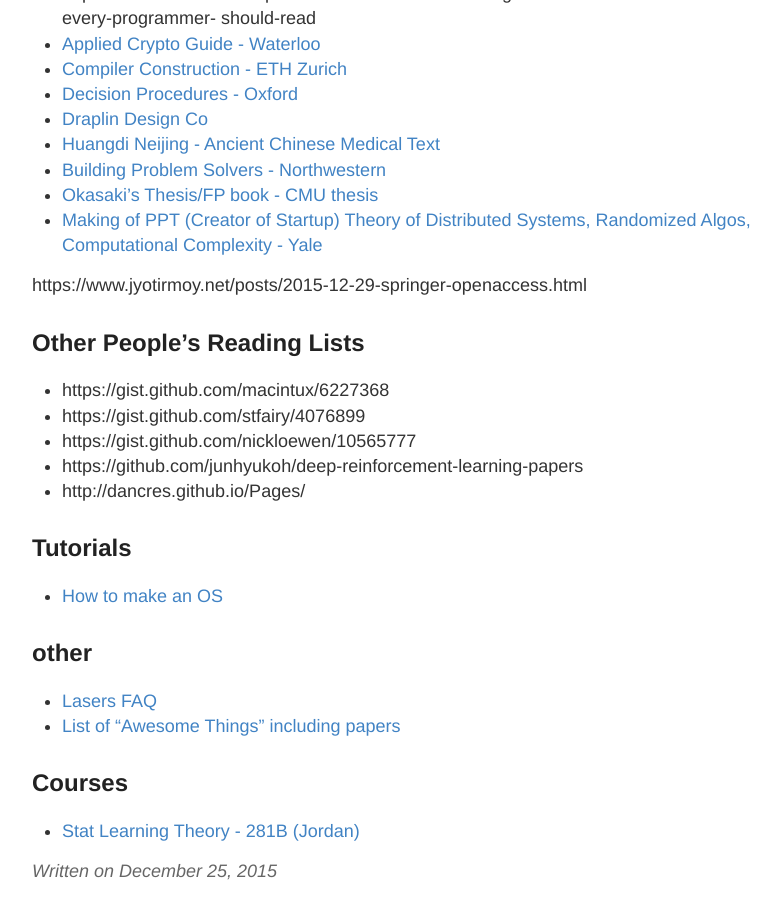
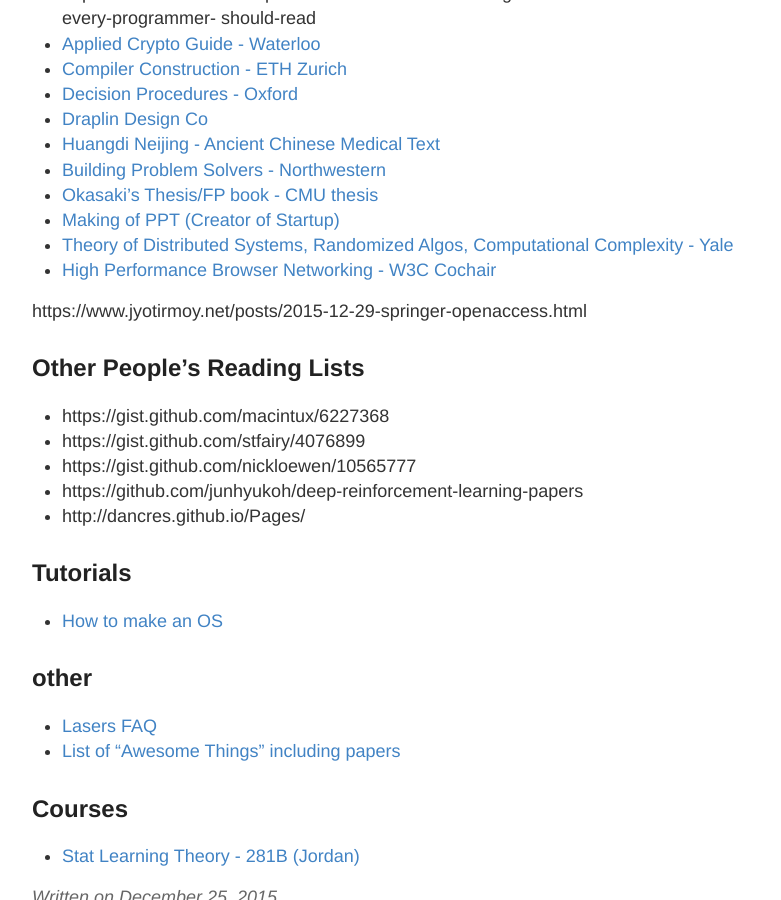
Before and after one commit to RONNCC/ronncc.github, a Jekyll site: the page built from _posts/2015-12-25-ReadingList.md, in a window 1280 px wide and 900 px high, scrolled down 875 px. Shown: the whole window, without its empty margins (248-1029 px from the left). Built offline with Jekyll 4.4.1, drawn with Linux system fonts in a browser that asks for light colours; comment, search, counter and statistics services are not loaded.

Commit message:
Updated 2015-12-25-ReadingList.md

```diff
--- a/_posts/2015-12-25-ReadingList.md
+++ b/_posts/2015-12-25-ReadingList.md
@@ -46,7 +46,8 @@
 - [Building Problem Solvers - Northwestern](http://www.qrg.northwestern.edu/BPS/readme.html)
 - [Okasaki's Thesis/FP book - CMU](http://www.amazon.com/Purely-Functional-Structures-Chris-Okasaki/dp/0521663504) [thesis](http://www.cs.cmu.edu/~rwh/theses/okasaki.pdf)
 - [Making of PPT (Creator of Startup)](https://www.amazon.com/Sweating-Bullets-Notes-Inventing-PowerPoint/dp/0985142421?ie=UTF8&redirect=true)
-[Theory of Distributed Systems, Randomized Algos, Computational Complexity - Yale](http://www.cs.yale.edu/homes/aspnes/)
+- [Theory of Distributed Systems, Randomized Algos, Computational Complexity - Yale](http://www.cs.yale.edu/homes/aspnes/)
+- [High Performance Browser Networking - W3C Cochair](https://hpbn.co/)
 
 https://www.jyotirmoy.net/posts/2015-12-29-springer-openaccess.html
 
```
